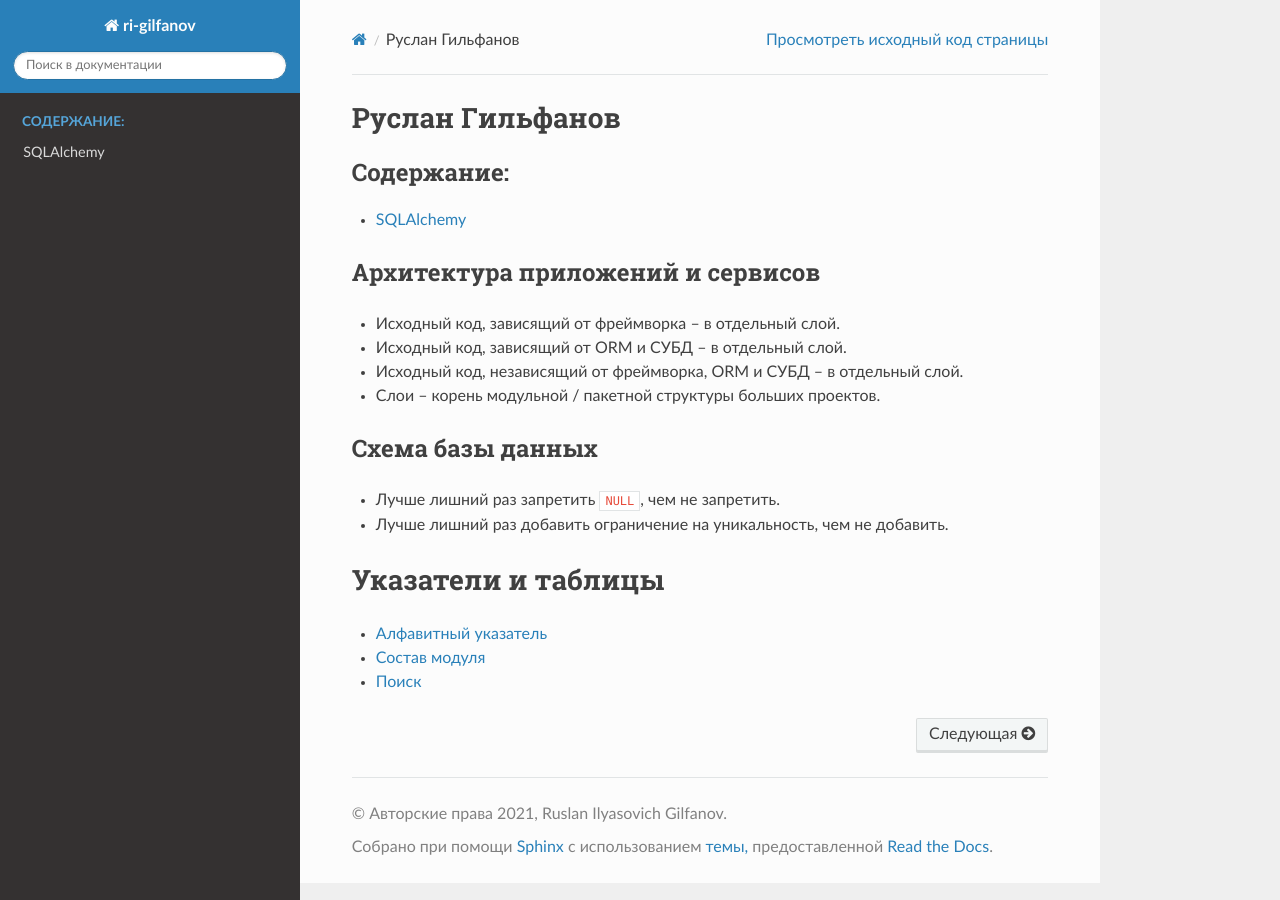
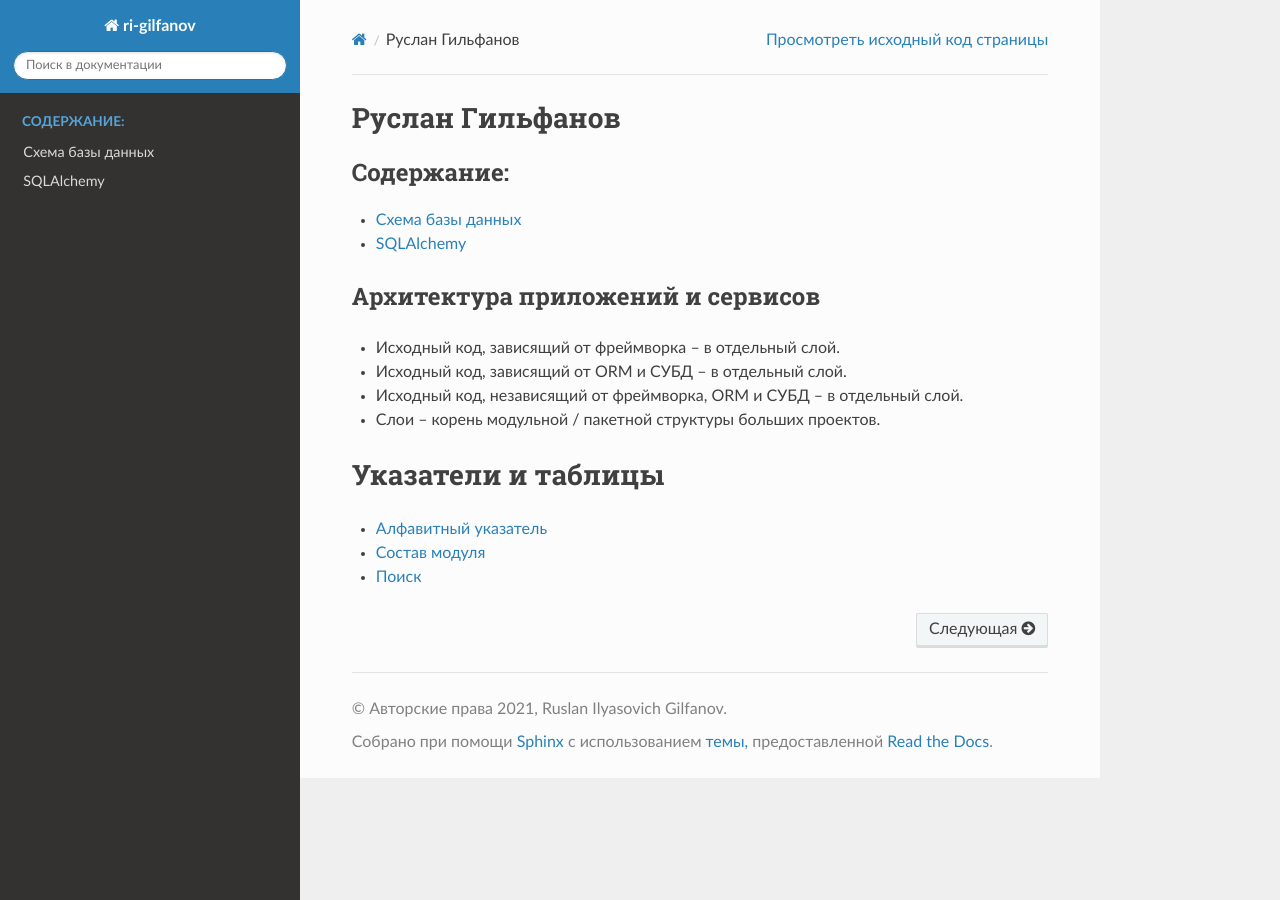
Before and after one commit to ri-gilfanov/ri-gilfanov, a Sphinx documentation site: the page built from docs/index.rst, in a window 1280 px wide. Built offline with Sphinx 7.4.7 and the Read the Docs theme 2.0.0, drawn with Linux system fonts in a browser that asks for light colours.

Commit message:
Taking out the DB Scheme section into a separate file

```diff
--- /dev/null
+++ b/docs/db_scheme.rst
@@ -0,0 +1,5 @@
+=================
+Схема базы данных
+=================
+* Лучше лишний раз запретить ``NULL``, чем не запретить.
+* Лучше лишний раз добавить ограничение на уникальность, чем не добавить.
--- a/docs/index.rst
+++ b/docs/index.rst
@@ -20,11 +21,6 @@
 * Исходный код, независящий от фреймворка, ORM и СУБД -- в отдельный слой.
 * Слои -- корень модульной / пакетной структуры больших проектов.
 
-Схема базы данных
------------------
-* Лучше лишний раз запретить ``NULL``, чем не запретить.
-* Лучше лишний раз добавить ограничение на уникальность, чем не добавить.
-
 
 Указатели и таблицы
 ===================
```
Also changed, not shown: other parts of docs/index.rst (+1 -0 lines).
